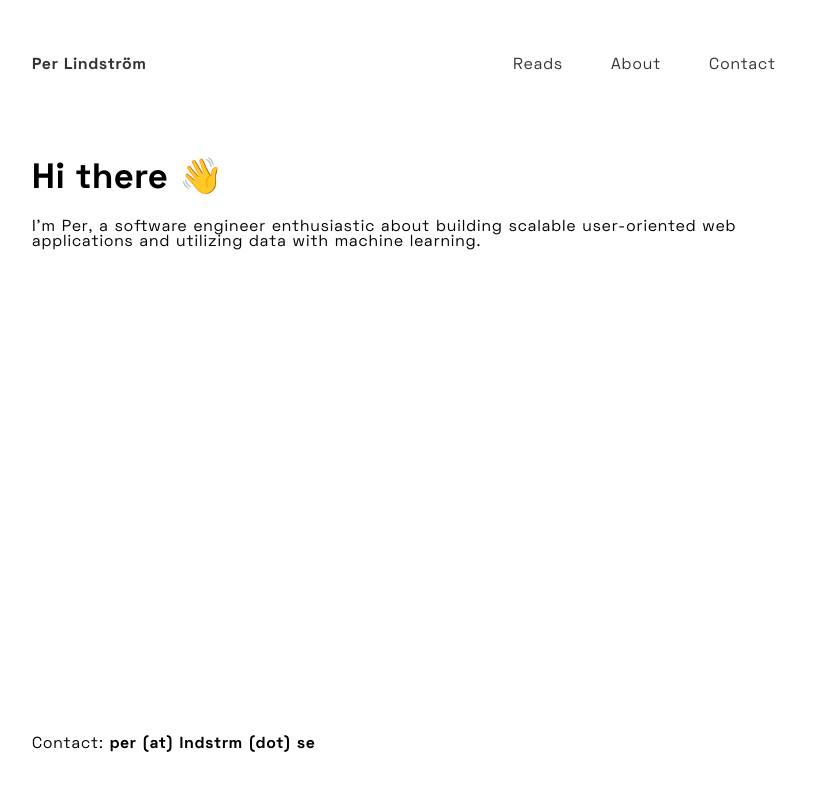
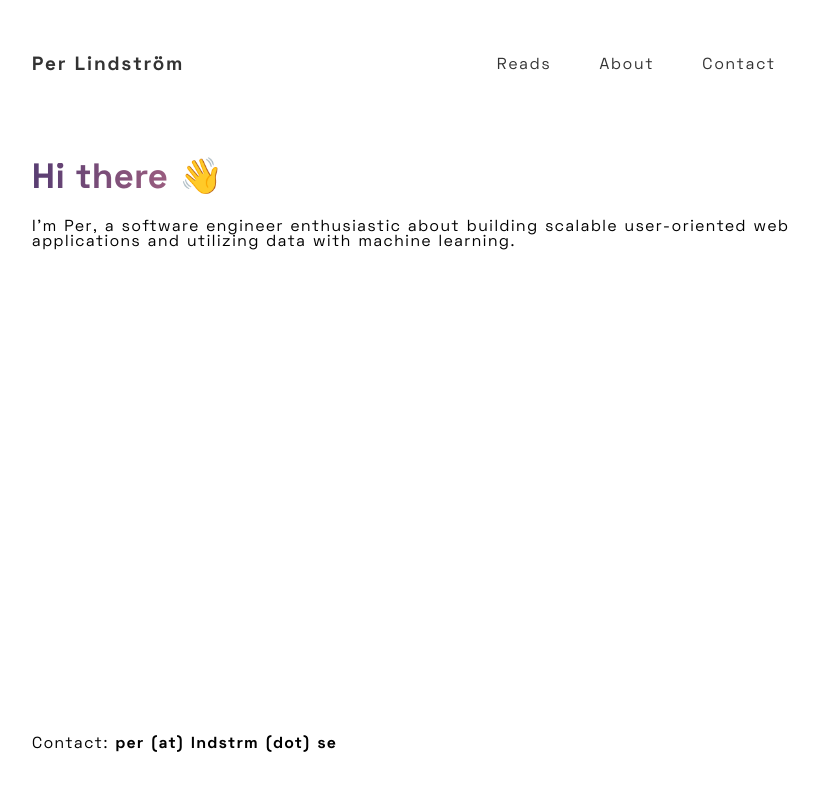
Before and after one commit to perlindstroem/lndstrm, a Gatsby site: page / in a window 1280 px wide. Shown: the whole page, without its empty margins (224-1042 px from the left). Built offline with nearby package versions, Linux system fonts and the light colour scheme; Gatsby itself is replaced by a stand-in of ours.

Commit message:
some styling

```diff
--- a/src/components/Navigation.js
+++ b/src/components/Navigation.js
@@ -21,9 +21,7 @@ export default () => {
 
   return (
     <div className="nav-bar">
-      <div className="nav-title">
-        <Link to="/">Per Lindström</Link>
-      </div>
+      <Link to="/" className="nav-title">Per Lindström</Link>
       <div className="nav-toggle">
         <div
           className={`nav-hamburger ${open ? "open" : ""}`}
--- a/src/layout/styles.scss
+++ b/src/layout/styles.scss
@@ -42,6 +42,27 @@ html {
   padding: 0;
   margin: 0;
   height: 100%;
+}
+
+p,
+a,
+li {
+  letter-spacing: 0.06rem;
+  font-size: 1rem;
+  letter-spacing: .1em;
+}
+
+a {
+  color: #9f5f80;
+  text-decoration: none;
+}
+
+a:hover {
+  color: #583d72;
+}
+
+li {
+  padding: 0.3rem 0;
 }
 
 #___gatsby,
@@ -170,6 +191,7 @@ html {
     padding: 8px 14px;
     margin: 10px;
     border-radius: 0.3rem;
+    letter-spacing: .12em;
 
     @media (max-width: 768px) {
       width: 80%;
@@ -190,11 +212,14 @@ html {
 
 .nav-title {
   font-weight: 800;
-  font-size: 1.1rem;
+  font-size: 1.2rem;
+  letter-spacing: .12em;
+}
 
-  @media (max-width: 768px) {
-    font-size: 0.9rem;
-  }
+.gradient-text {
+  background: -webkit-linear-gradient(left, #583d72, #9f5f80);
+  -webkit-background-clip: text;
+  -webkit-text-fill-color: transparent;
 }
 
 h1 {
@@ -216,17 +241,6 @@ h2 {
   }
 }
 
-p,
-a,
-li {
-  letter-spacing: 0.06rem;
-  font-size: 1rem;
-}
-
-li {
-  padding: 0.3rem 0;
-}
-
 .footer {
   bottom: 0px;
   margin: 2em 0;
--- a/src/pages/index.js
+++ b/src/pages/index.js
@@ -5,7 +5,9 @@ export default () => {
   return (
     <Layout>
       <h1>
-        Hi there{" "}
+        <span className="gradient-text">
+          Hi there{" "}
+        </span>
         <span role="img" aria-label="hand wave">
           👋
         </span>
```
